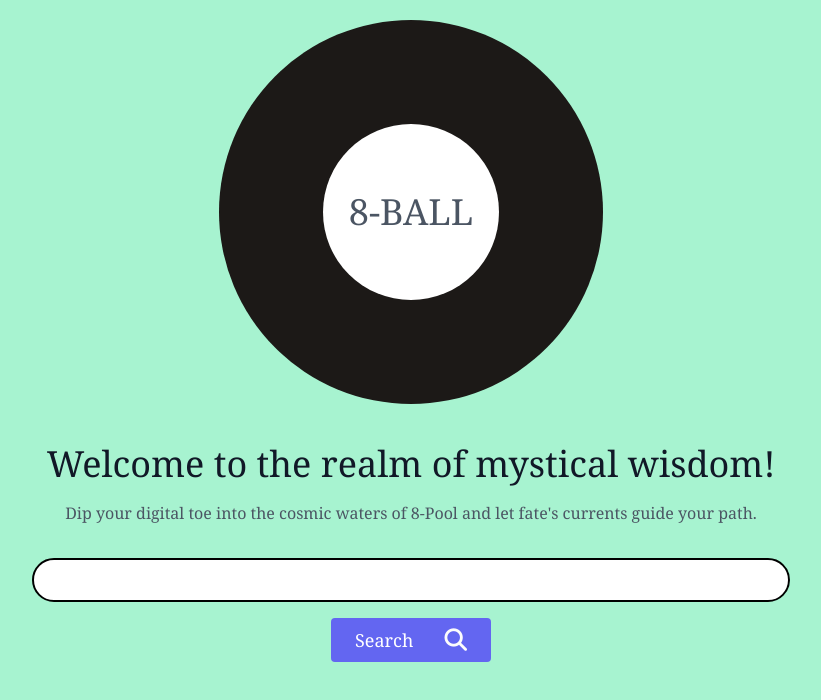
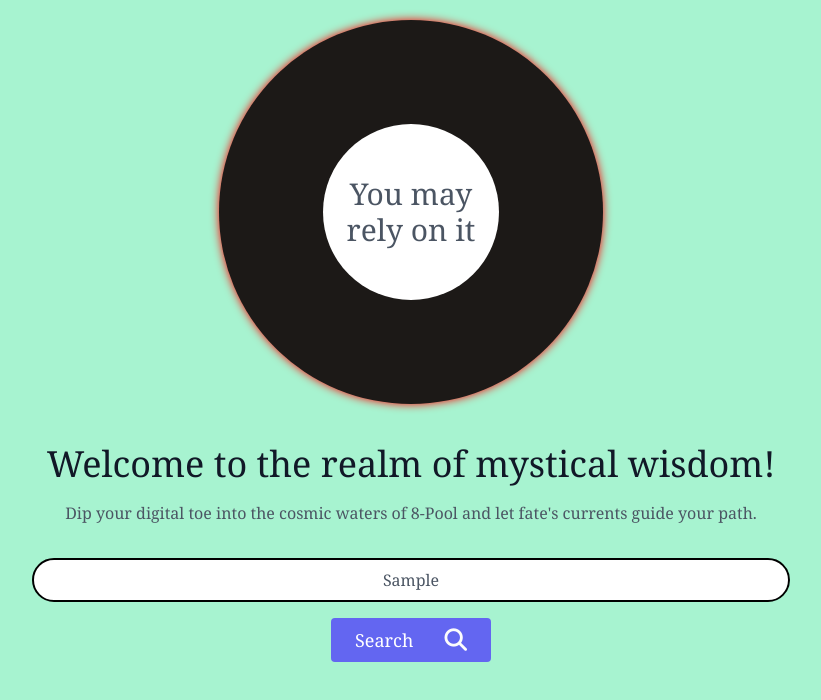
Before and after one commit to YashGupta-24/magic-8-ball, a plain HTML site: page index.html in a window 1280 px wide. Both pictures are taken after typing "Sample" into the empty fields and a click on the button "Search". Shown: the whole page, without its empty margins (229-1050 px from the left). Drawn offline with nearby package versions, Linux system fonts and the light colour scheme.

Commit message:
Script and Style update

```diff
--- a/index.html
+++ b/index.html
@@ -5,21 +5,22 @@
     <meta name="viewport" content="width=device-width, initial-scale=1.0">
     <script src="https://cdn.tailwindcss.com"></script>
     <script src="https://kit.fontawesome.com/85b90bcf74.js" crossorigin="anonymous"></script>
+    <link rel="stylesheet" href="style.css">
     <title>Magic-8-ball</title>
 </head>
 <body>
     <section class="text-gray-600 body-font bg-emerald-200 h-screen font-serif">
         <div class="container mx-auto flex px-5 py-5 items-center justify-center flex-col">
-          <div class=" w-96 h-96 mb-10 rounded-full flex flex-col justify-center items-center bg-stone-900 cursor-pointer hover:scale-105 duration-1000">
-            <div class="w-44 h-44 rounded-full output flex justify-center items-center bg-white">
-              <h1 class="text-4xl ">8-BALL</h1>
+          <div class=" w-96 h-96 mb-10 rounded-full flex flex-col justify-center items-center bg-stone-900 cursor-pointer hover:scale-105 duration-1000 ball">
+            <div class="w-44 h-44 rounded-full flex justify-center items-center bg-white">
+              <h1 class="text-3xl output text-center ">8-BALL</h1>
             </div>
           </div>
           <div class="text-center lg:w-2/3 w-full">
             <h1 class="title-font sm:text-4xl text-3xl mb-4 font-medium text-gray-900">Welcome to the realm of mystical wisdom!</h1>
             <p class="mb-8 leading-relaxed"> Dip your digital toe into the cosmic waters of 8-Pool and let fate's currents guide your path.</p>
             <div class="flex flex-col justify-center items-center">
-                <input type="text" name="question" id="inputQuestion" placeholder="Enter your question" class="border-2 rounded-3xl border-black p-2 mb-4 w-11/12 text-center text-white">
+                <input type="text" name="question" id="inputQuestion" placeholder="Enter your question" class="border-2 rounded-3xl border-black p-2 mb-4 w-11/12 text-center">
                 <button class=" text-white bg-indigo-500 border-0 py-2 px-6 focus:outline-none hover:bg-indigo-600 rounded text-lg w-40 flex items-center justify-between">Search
                     <i class="fa-solid fa-magnifying-glass fa-lg" style="color: #fcfcfc;"></i>
                 </button>
@@ -27,5 +28,6 @@
           </div>
         </div>
       </section>
+      <script src="script.js"></script>
 </body>
 </html>
--- a/script.js
+++ b/script.js
@@ -0,0 +1,27 @@
+let answers=[ "It is certain","It is decidedly so", "Without a doubt", "Yes definitely", "You may rely on it",
+"As I see it, yes","Most likely", "Outlook good", "Yes", "Signs point to yes",
+"Reply hazy, try again", "Ask again later", "Better not tell you now","Cannot predict now", "Concentrate and ask again",
+"Don't count on it", "My reply is no", "My sources say no", "Outlook not so good", "Very doubtful"];
+
+let button=document.querySelector('button');
+let input=document.querySelector('input');
+let output=document.querySelector('.output');
+let ball=document.querySelector('.ball');
+
+button.addEventListener('click',()=>reply());
+input.addEventListener('change',()=>{
+    button.disabled=false;
+    ball.classList.remove('shakeEffect');
+});
+function reply(){
+    if(input.value!=""){
+        let random=Math.floor(Math.random()*20);
+        setTimeout(()=>{
+            output.innerText=answers[random];
+        },800);
+    button.disabled=true;
+    ball.classList.add('shakeEffect');
+    }
+    else
+    alert("Enter a question first!");
+};
--- /dev/null
+++ b/style.css
@@ -0,0 +1,19 @@
+@keyframes shake {
+    0% {
+      margin-left: 0rem;
+    }
+    25% {
+      margin-left: 0.5rem;
+    }
+    75% {
+      margin-left: -0.5rem;
+    }
+    100% {
+      margin-left: 0rem;
+    }
+  }
+
+  .shakeEffect {
+    animation: shake 0.2s ease-in-out 0s 2;
+    box-shadow: 0 0 0.6rem #ff0000;
+  }
```
